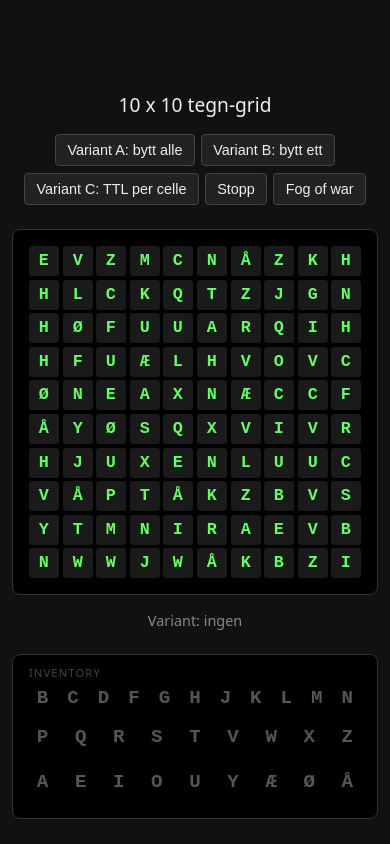
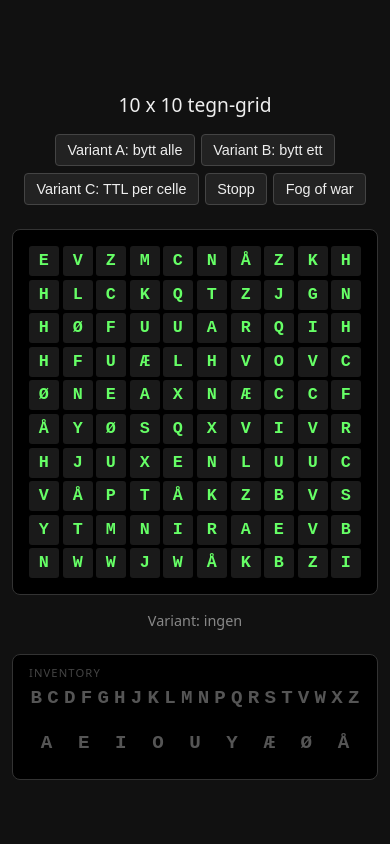
Before and after one commit to Lossfelt/wordsmith, a website: page index.html in a window 390 px wide. Drawn offline with Linux system fonts and the light colour scheme.

Commit message:
Konsonantlinje og vokallinje vises riktig på mobil

```diff
--- a/style.css
+++ b/style.css
@@ -319,6 +319,17 @@ button:hover:not(.active) {
      (= verdien grenser mot på 600px, så ingen hopp ved bruddpunktet). */
   .cell { font-size: clamp(0.85rem, 4.3vw, 1.5rem); }
 
+  /* Inventory: den faste kolonnebredden (1.7rem) gjør at de 20 konsonantene
+     ikke får plass på én linje når skjermen er smalere enn desktop, og de
+     wrapper. På mobil lar vi derfor bokstavene krympe: flex-grow fordeler
+     bredden likt innenfor hver linje, så konsonantene (20 stk.) blir tettere
+     enn vokalene (9 stk.), og begge linjene holder seg på én rad. */
+  .inventory-item {
+    width: auto;
+    flex: 1 1 0;
+    min-width: 0;
+  }
+
   /* Popover som «bottom sheet»: fast forankret nederst, spenner skjermbredden
      med margin. Da kan den aldri havne utenfor skjermen uansett hvilken knapp
      den hører til, og den overlapper ikke knappene som wrapper. */
```
